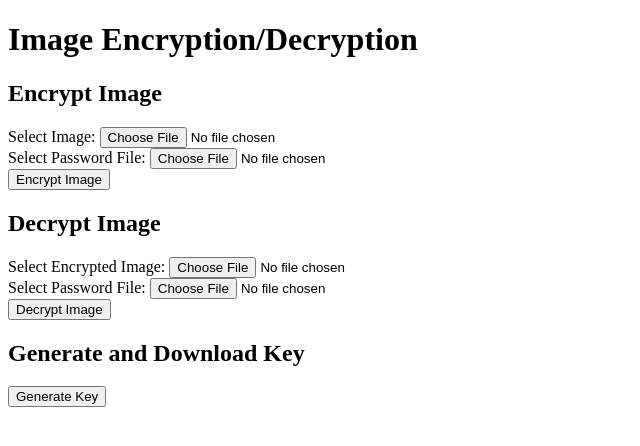
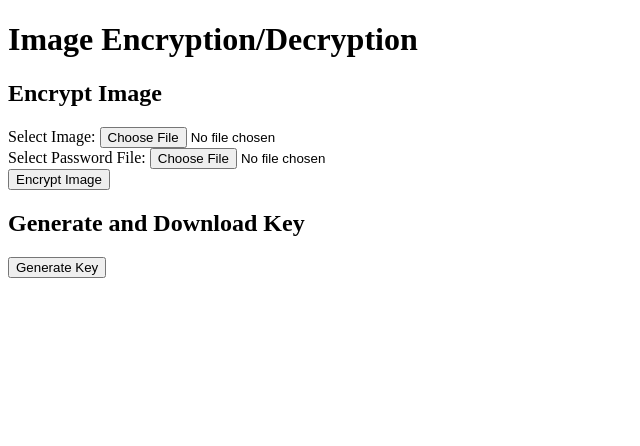
Before and after one commit to ICV-23-24/proyecto-criptografia-python-grupo-6, a Flask app: template prueba/pruebA1/templates/index_symmetric.html in a window 1280 px wide. Shown: the top 446 px of the page, without its empty margins (0-640 px from the left). Run offline with Flask 2, Linux system fonts and the light colour scheme; the template is opened without the code that fills it, so the values that code supplies are empty.

Commit message:
pruebas 201123

```diff
--- a/prueba/pruebA1/templates/app.py
+++ b/prueba/pruebA1/app.py
@@ -9,7 +9,7 @@ import os
 import secrets
 
 # Creación de la aplicación Flask
-app = Flask(_name_)
+app = Flask(__name__)
 
 # Función para encriptar una imagen utilizando AES en modo CFB
 def encrypt_image(image_path, password):
@@ -26,25 +26,16 @@ def encrypt_image(image_path, password):
     ciphertext = encryptor.update(plaintext) + encryptor.finalize()
 
     # Guardar el texto cifrado en un nuevo archivo
-    encrypted_image_path = 'encrypted_image.png'
+    encrypted_image_path = 'encrypted_image.enc'
     with open(encrypted_image_path, 'wb') as file:
         file.write(ciphertext)
 
     return encrypted_image_path
 
-# Función para desencriptar una imagen utilizando AES en modo CFB
-def decrypt_image(encrypted_image_path, password):
-    with open(encrypted_image_path, 'rb') as file:
-        ciphertext = file.read()
-
     # Convertir la contraseña en una clave
     key = password.encode()
     # Crear un cifrador con el algoritmo AES y el modo CFB
     cipher = Cipher(algorithms.AES(key), modes.CFB(os.urandom(16)), backend=default_backend())
-    # Inicializar el cifrador para desencriptar
-    decryptor = cipher.decryptor()
-    # Desencriptar el texto cifrado
-    plaintext = decryptor.update(ciphertext) + decryptor.finalize()
 
     # Guardar el texto plano en un nuevo archivo
     decrypted_image_path = 'decrypted_image.png'
@@ -114,12 +105,6 @@ def decrypt_image_route():
     if not password_file or password_file.filename == '':
         return redirect(url_for('index'))
 
-    # Desencriptar la imagen y obtener la ruta del archivo desencriptado
-    decrypted_image_path = decrypt_image(encrypted_image_path, password_file)
-
-    # Enviar el archivo desencriptado como respuesta al usuario
-    return send_file(decrypted_image_path, as_attachment=True)
-
 # Ejecutar la aplicación si este script es el programa principal
-if _name_ == "_main_":
+if __name__ == "_main_":
     app.run(debug=True)
--- /dev/null
+++ b/prueba/pruebA1/clave_generada.txt
@@ -0,0 +1 @@
+50fa3118ed323e77c5ce5ef76ca89f32
--- a/prueba/pruebA1/templates/index_symmetric.html
+++ b/prueba/pruebA1/templates/index_symmetric.html
@@ -19,16 +19,6 @@
     <button type="submit">Encrypt Image</button>
 </form>
 
-<!-- Decrypt Image Form -->
-<form action="/decrypt_image" method="post" enctype="multipart/form-data">
-    <h2>Decrypt Image</h2>
-    <label for="encrypted_image">Select Encrypted Image:</label>
-    <input type="file" name="encrypted_image" required><br>
-    <label for="password">Select Password File:</label>
-    <input type="file" name="password" required><br>
-    <button type="submit">Decrypt Image</button>
-</form>
-
 <!-- Generate and Download Key -->
 <form action="/generar_clave" method="get">
     <h2>Generate and Download Key</h2>
```
Also changed, not shown: prueba/pruebA1/encrypted_image.png (added), prueba/pruebA1/original_image.png (added).
